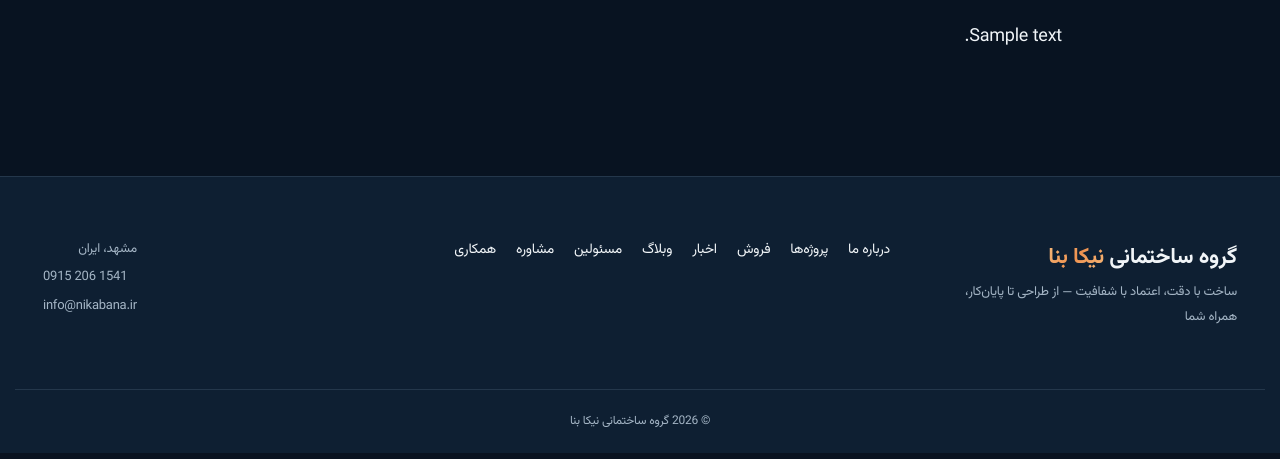
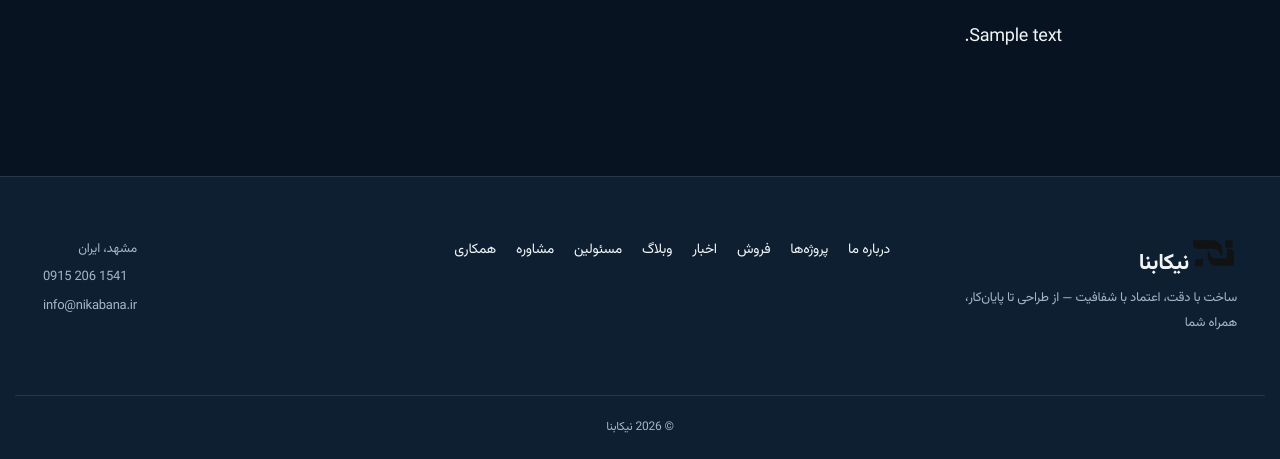
Before and after one commit to MaxLightner/Mojarrad, a WordPress theme: template wordpress/themes/mojarrad/page.php in a window 1280 px wide. Shown: the part 437-896 px from the top of the page. Run offline with PHP 8.4 and a stand-in for WordPress, Linux system fonts and the light colour scheme; the site name, menu and one post (Sample post) are stand-ins, and other content is empty.

Commit message:
Brand: replace legacy footer identity with Nikabana

```diff
--- a/wordpress/themes/mojarrad/footer.php
+++ b/wordpress/themes/mojarrad/footer.php
@@ -2,7 +2,7 @@
 <footer class="site-footer glass">
   <div class="container footer-inner">
     <div>
-      <strong>گروه ساختمانی <span class="gold-text">نیکا بنا</span></strong>
+      <div class="footer-brand"><img src="<?php echo esc_url(mojarrad_asset('logo.svg')); ?>" alt="" width="48" height="36" loading="lazy"><strong>نیکابنا</strong></div>
       <p class="muted">ساخت با دقت، اعتماد با شفافیت — از طراحی تا پایان‌کار، همراه شما</p>
     </div>
     <nav class="footer-nav" aria-label="ناوبری فوتر">
@@ -12,7 +12,7 @@
     </nav>
     <div class="contact-info"><span>مشهد، ایران</span><a dir="ltr" href="tel:+989152061541">0915 206 1541</a><span>info@nikabana.ir</span></div>
   </div>
-  <div class="container footer-copy">© <?php echo esc_html( date_i18n( 'Y' ) ); ?> گروه ساختمانی نیکا بنا</div>
+  <div class="container footer-copy">© <?php echo esc_html( date_i18n( 'Y' ) ); ?> نیکابنا</div>
 </footer>
 <?php wp_footer(); ?>
 </body>
```
